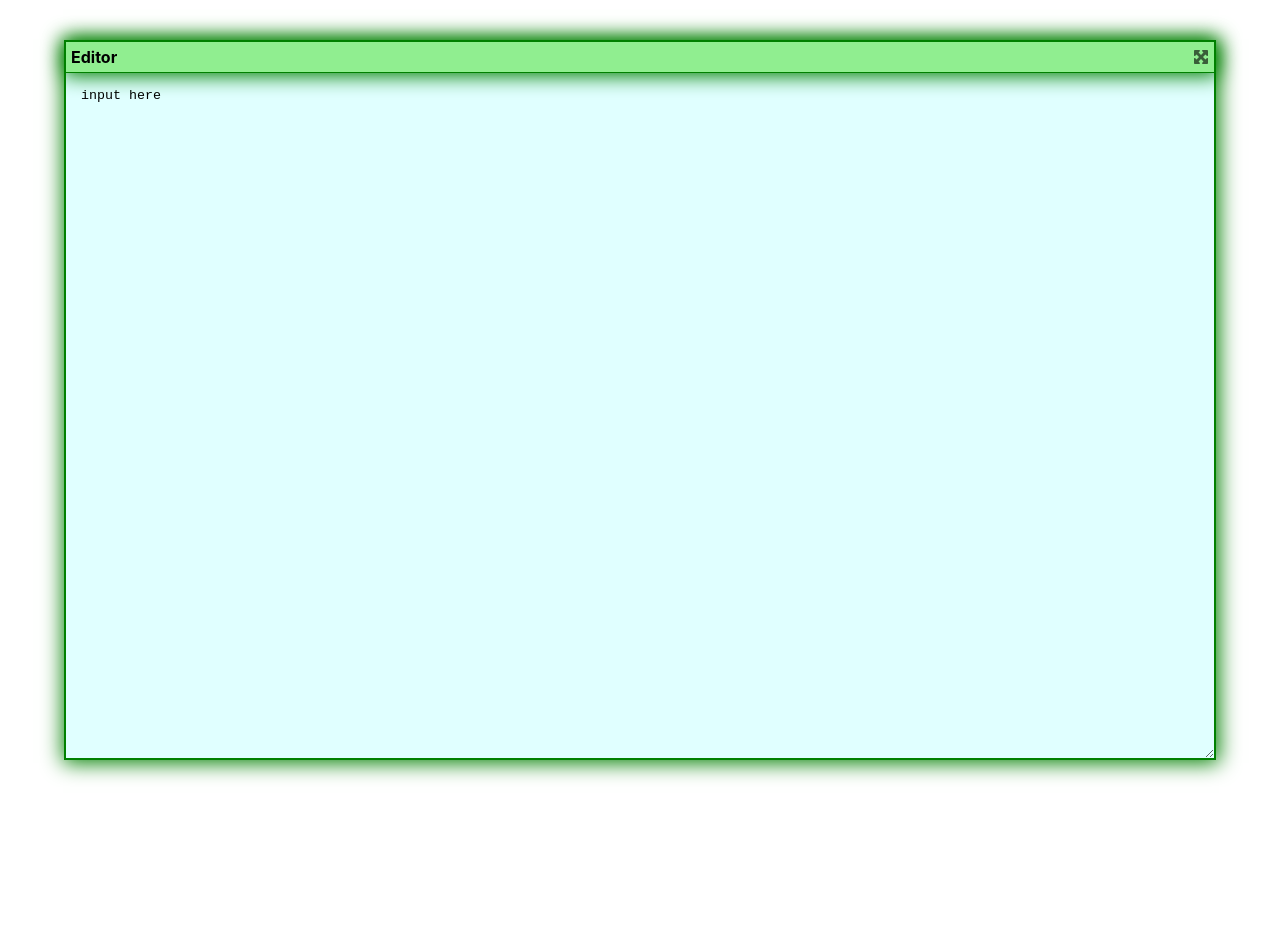
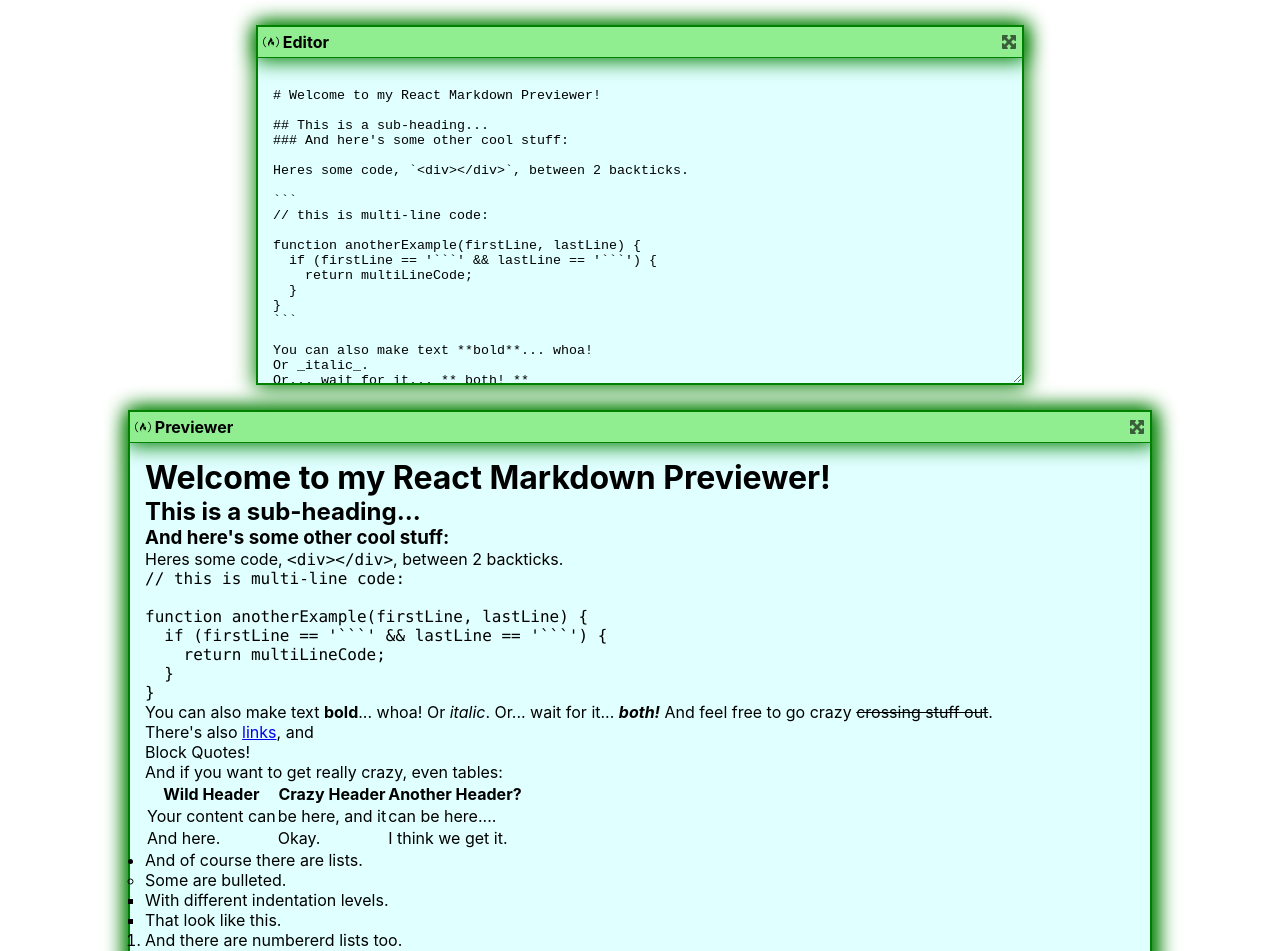
Before and after one commit to utku-guclu/freeCodeCampX, a React (Create React App) app: page / in a window 1280 px wide. Shown: the top 951 px of the page. Before the commit the page ends 800 px from the top, so only its background shows below. Built offline with nearby package versions, Linux system fonts and the light colour scheme.

Commit message:
marked package installed

```diff
--- a/package.json
+++ b/package.json
@@ -9,10 +9,16 @@
     "@testing-library/jest-dom": "^5.16.5",
     "@testing-library/react": "^13.4.0",
     "@testing-library/user-event": "^13.5.0",
+    "dompurify": "^3.0.1",
     "font-awesome": "^4.7.0",
+    "marked": "^4.3.0",
     "react": "^18.2.0",
     "react-dom": "^18.2.0",
+    "react-icons": "^4.8.0",
+    "react-markdown": "^8.0.6",
     "react-scripts": "5.0.1",
+    "remark": "^14.0.2",
+    "remark-html": "^15.0.2",
     "web-vitals": "^2.1.4"
   },
   "scripts": {
--- a/public/index.html
+++ b/public/index.html
@@ -23,6 +23,7 @@
       Learn how to configure a non-root public URL by running `npm run build`.
     -->
   <script src="https://use.fontawesome.com/cae041cb2f.js"></script>
+  <script src="https://cdn.freecodecamp.org/testable-projects-fcc/v1/bundle.js" crossorigin></script>
   <title>Markdown Previewer</title>
 </head>
 
--- a/src/App.css
+++ b/src/App.css
@@ -20,7 +20,7 @@
 }
 
 .window {
-  margin: 25px;
+  margin: 25px auto;
 
   width: 45vw;
   min-height: 45vh;
@@ -47,8 +47,18 @@
   justify-content: space-between;
 }
 
+.inner-toolbar {
+  display: flex;
+  align-items: center;
+}
+
 .title {
   font-weight: bold;
+}
+
+.title:before {
+  content: ' ';
+  white-space: pre;
 }
 
 .document {
@@ -56,6 +66,9 @@
   flex-grow: 1;
   background-color: inherit;
   padding: 15px;
+  outline: none;
+
+  resize: vertical;
 }
 
 .max-control {
@@ -63,6 +76,16 @@
   opacity: 0.6;
 }
 
+/* specialized css */
+.editor {
+  width: 60vw;
+}
+
+.previewer {
+  width: 80vw;
+}
+
+/* interactive css */
 .max-control:hover {
   opacity: 1;
 }
@@ -75,7 +98,3 @@
 .hidden {
   display: none;
 }
-
-/* specialized css */
-
-/* interactive css */
--- a/src/App.js
+++ b/src/App.js
@@ -1,11 +1,61 @@
-import React, { useState, useEffect, useRef } from "react";
+import React from "react";
 
 import Markdown from "./components/Markdown";
 
 import "./App.css";
 
+const defaultText = `
+# Welcome to my React Markdown Previewer!
+
+## This is a sub-heading...
+### And here's some other cool stuff:
+
+Heres some code, \`<div></div>\`, between 2 backticks.
+
+\`\`\`
+// this is multi-line code:
+
+function anotherExample(firstLine, lastLine) {
+  if (firstLine == '\`\`\`' && lastLine == '\`\`\`') {
+    return multiLineCode;
+  }
+}
+\`\`\`
+
+You can also make text **bold**... whoa!
+Or _italic_.
+Or... wait for it... **_both!_**
+And feel free to go crazy ~~crossing stuff out~~.
+
+There's also [links](https://www.freecodecamp.com), and
+> Block Quotes!
+
+And if you want to get really crazy, even tables:
+
+Wild Header | Crazy Header | Another Header?
+------------ | ------------- | -------------
+Your content can | be here, and it | can be here....
+And here. | Okay. | I think we get it.
+
+- And of course there are lists.
+  - Some are bulleted.
+     - With different indentation levels.
+        - That look like this.
+
+
+1. And there are numbererd lists too.
+1. Use just 1s if you want!
+1. And last but not least, let's not forget embedded images:
+
+![React Logo w/ Text](https://icons.iconarchive.com/icons/tatice/operating-systems/128/Linux-icon.png)
+`;
+
 function App() {
-  return <div id="app"><Markdown/></div>;
+  return (
+    <div id="app">
+      <Markdown defaultText={defaultText} />
+    </div>
+  );
 }
 
 export default App;
--- a/src/components/Editor.js
+++ b/src/components/Editor.js
@@ -1,11 +1,15 @@
 import Window from "../utils/Window";
 import Toolbar from "../utils/Toolbar";
 
-function Editor({maxed, hidden, onMaxedToggle}) {
+function Editor({ text, maxed, hidden, onMaxedToggle, onTextChange }) {
   return (
-    <Window {...{maxed, hidden}}>
-      <Toolbar title="Editor" onMaxedToggle={onMaxedToggle}/>
-      <textarea className="document border">input here</textarea>
+    <Window windowClass="editor" {...{ maxed, hidden }}>
+      <Toolbar title="Editor" onMaxedToggle={onMaxedToggle} />
+      <textarea
+        className="document border"
+        onChange={onTextChange}
+        value={text}
+      />
     </Window>
   );
 }
--- a/src/components/Markdown.js
+++ b/src/components/Markdown.js
@@ -3,9 +3,10 @@
 import Editor from "./Editor";
 import Previewer from "./Previewer";
 
-function Markdown() {
-  const [editorMaxed, setEditorMaxed] = useState(true);
+function Markdown({ defaultText }) {
+  const [editorMaxed, setEditorMaxed] = useState(false);
   const [previewerMaxed, setPreviewerMaxed] = useState(false);
+  const [text, setText] = useState(defaultText);
 
   function handleEditorMaxedToggle() {
     setEditorMaxed(!editorMaxed);
@@ -15,10 +16,25 @@
     setPreviewerMaxed(!previewerMaxed);
   }
 
+  function handleTextChange(event) {
+    setText(event.target.value);
+  }
+
   return (
     <div>
-      <Editor maxed={editorMaxed} hidden={previewerMaxed} onMaxedToggle={handleEditorMaxedToggle}/>
-      <Previewer maxed={previewerMaxed} hidden={editorMaxed} onMaxedToggle={handlePreviewerMaxedToggle}/>
+      <Editor
+        text={text}
+        maxed={editorMaxed}
+        hidden={previewerMaxed}
+        onMaxedToggle={handleEditorMaxedToggle}
+        onTextChange={handleTextChange}
+      />
+      <Previewer
+        text={text}
+        maxed={previewerMaxed}
+        hidden={editorMaxed}
+        onMaxedToggle={handlePreviewerMaxedToggle}
+      />
     </div>
   );
 }
--- a/src/components/Previewer.js
+++ b/src/components/Previewer.js
@@ -1,11 +1,20 @@
 import Window from "../utils/Window";
 import Toolbar from "../utils/Toolbar";
 
-function Previewer({maxed, hidden, onMaxedToggle}) {
+import DOMPurify from "dompurify";
+import { marked } from "marked";
+
+function Previewer({ maxed, hidden, onMaxedToggle, text }) {
   return (
-    <Window {...{maxed, hidden}}>
-      <Toolbar title="Previewer" onMaxedToggle={onMaxedToggle}/>
-      <div className="document border shadow">preview here</div>
+    <Window windowClass="previewer" {...{ maxed, hidden }}>
+      <Toolbar title="Previewer" onMaxedToggle={onMaxedToggle} />
+      <div
+        id="preview"
+        className="document border shadow"
+        dangerouslySetInnerHTML={{
+          __html: DOMPurify.sanitize(marked(text)),
+        }}
+      />
     </Window>
   );
 }
--- a/src/utils/Toolbar.js
+++ b/src/utils/Toolbar.js
@@ -1,13 +1,17 @@
-import { FontAwesomeIcon } from "@fortawesome/react-fontawesome"
-import { faExpandArrowsAlt } from '@fortawesome/free-solid-svg-icons';
+import { FontAwesomeIcon } from "@fortawesome/react-fontawesome";
+import { faExpandArrowsAlt } from "@fortawesome/free-solid-svg-icons";
+import { FaFreeCodeCamp } from "react-icons/fa";
 
-export default function Toolbar({title, onMaxedToggle}) {
+export default function Toolbar({ title, onMaxedToggle }) {
   return (
-      <div className="toolbar border shadow">
-        <div className="title">{title}</div>
-        <div className="max-control">
-        <FontAwesomeIcon icon={faExpandArrowsAlt} onClick={onMaxedToggle}/>
-        </div>
+    <div className="toolbar border shadow">
+      <div className="inner-toolbar">
+        <FaFreeCodeCamp onClick={onMaxedToggle} />
+        <span className="title">{title}</span>
       </div>
-    )
+      <div className="max-control">
+        <FontAwesomeIcon icon={faExpandArrowsAlt} onClick={onMaxedToggle} />
+      </div>
+    </div>
+  );
 }
--- a/src/utils/Window.js
+++ b/src/utils/Window.js
@@ -1,8 +1,7 @@
-export default function Window({ maxed, hidden, children }) {
-  console.log(maxed);
+export default function Window({ maxed, hidden, children, windowClass }) {
   return (
     <div
-      className={`window border shadow${
+      className={`${windowClass} window border shadow${
         maxed ? " maxed" : hidden ? " hidden" : ""
       }`}
     >
```
Also changed, not shown: 1 other file (tests, documents, lock files or other folders).
